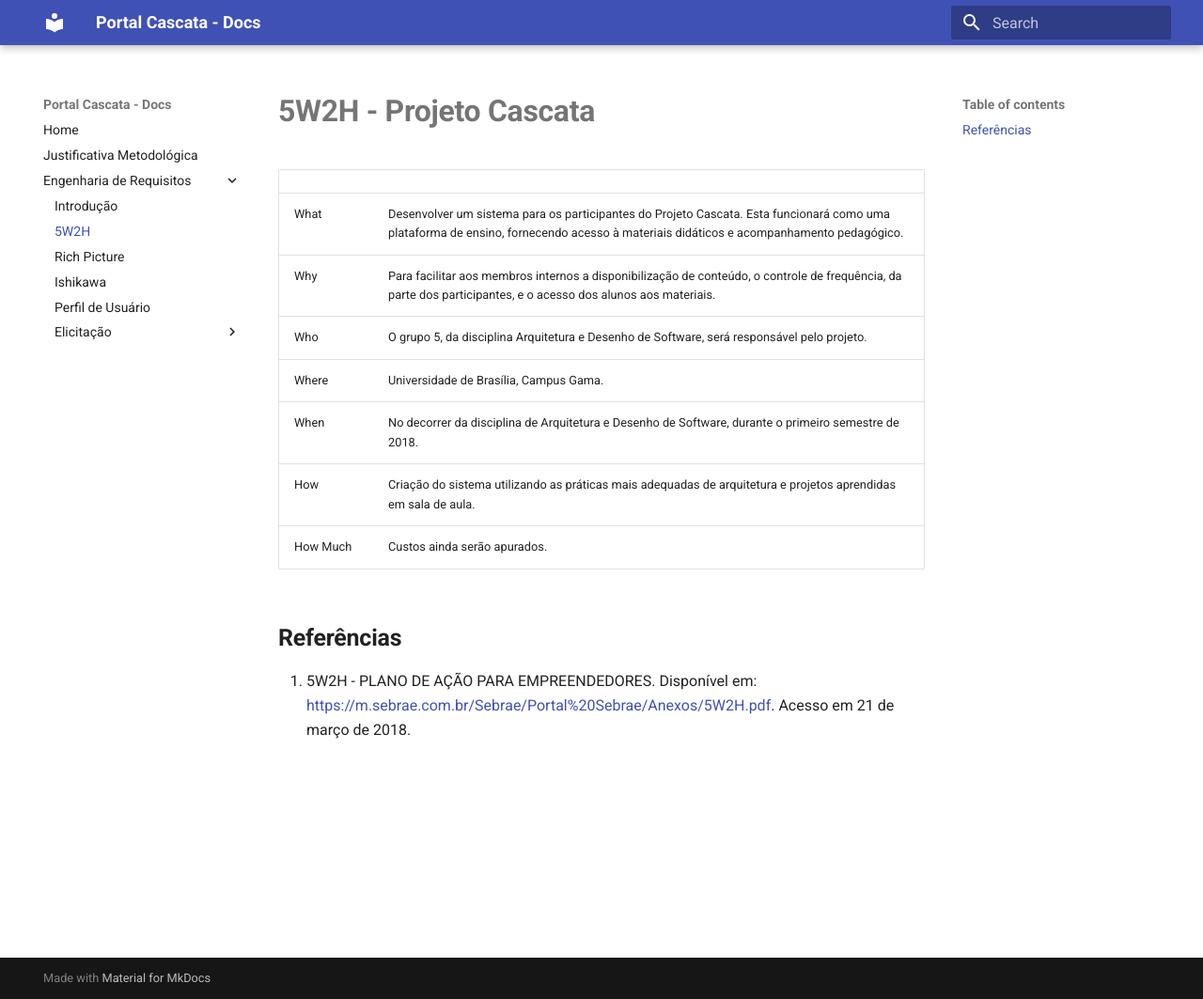
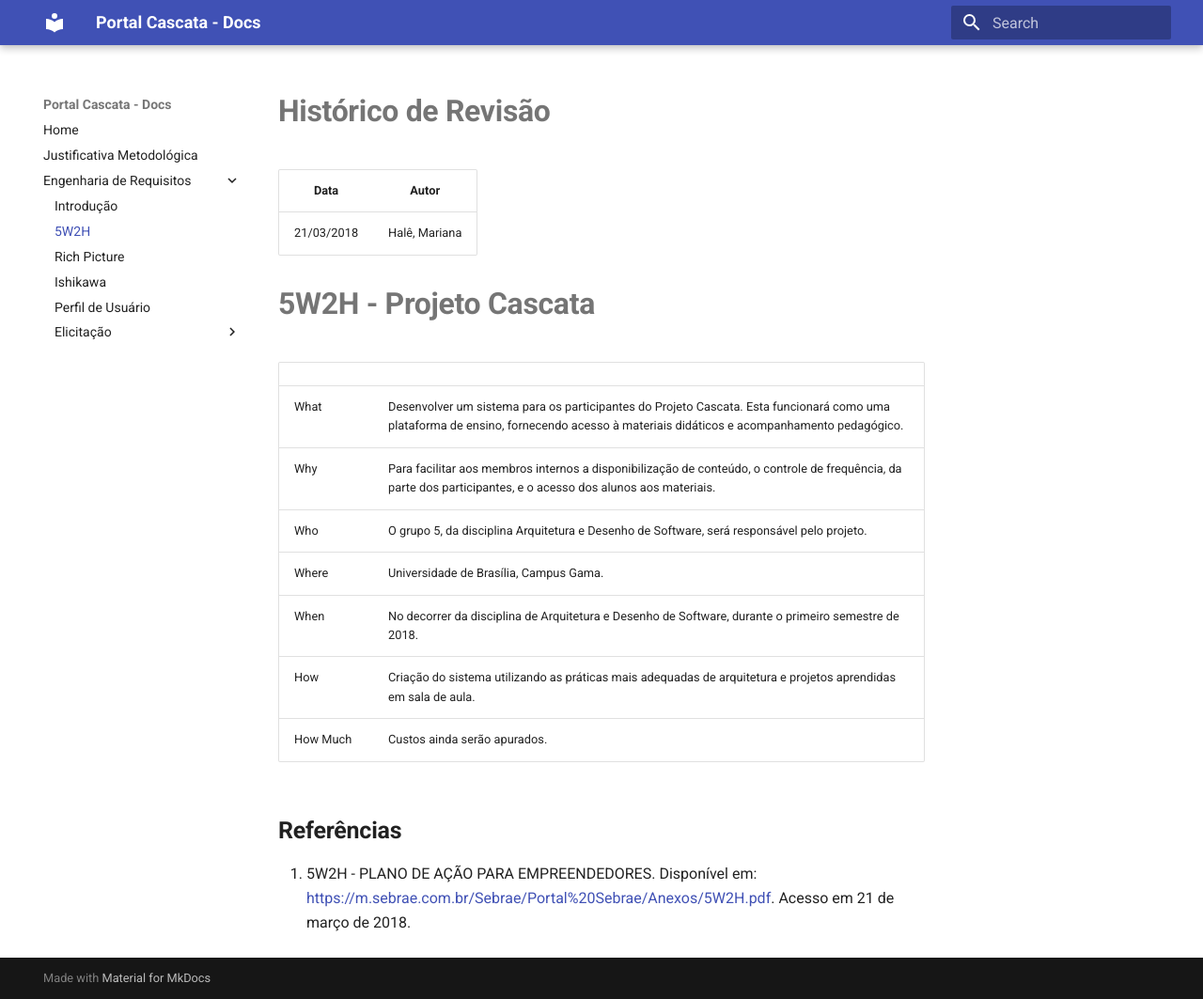
Before and after one commit to projeto-cascata/portal-cascata-docs, an MkDocs documentation site: the page built from docs/requisitos/5w2h.md, in a window 1280 px wide and 1063 px high. Shown: the whole window at 94% size. Built offline with MkDocs 1.6.1 and Material for MkDocs 9.7.7, drawn with Linux system fonts in a browser that asks for light colours; old or Windows-style settings are respelled for this version of MkDocs.

Commit message:
Adição da tabela de histórico de revisões.

```diff
--- a/docs/requisitos/5w2h.md
+++ b/docs/requisitos/5w2h.md
@@ -1,4 +1,10 @@
 <style> p { text-align: justify; text-indent: 30px; } </style>
+
+# **Histórico de Revisão**
+
+|Data |Autor |
+|:-----:|:------:|
+|21/03/2018|Halê, Mariana|
 
 
 # **5W2H - Projeto Cascata**
```
Also changed, not shown: docs/index.md (+2 -0 lines).
